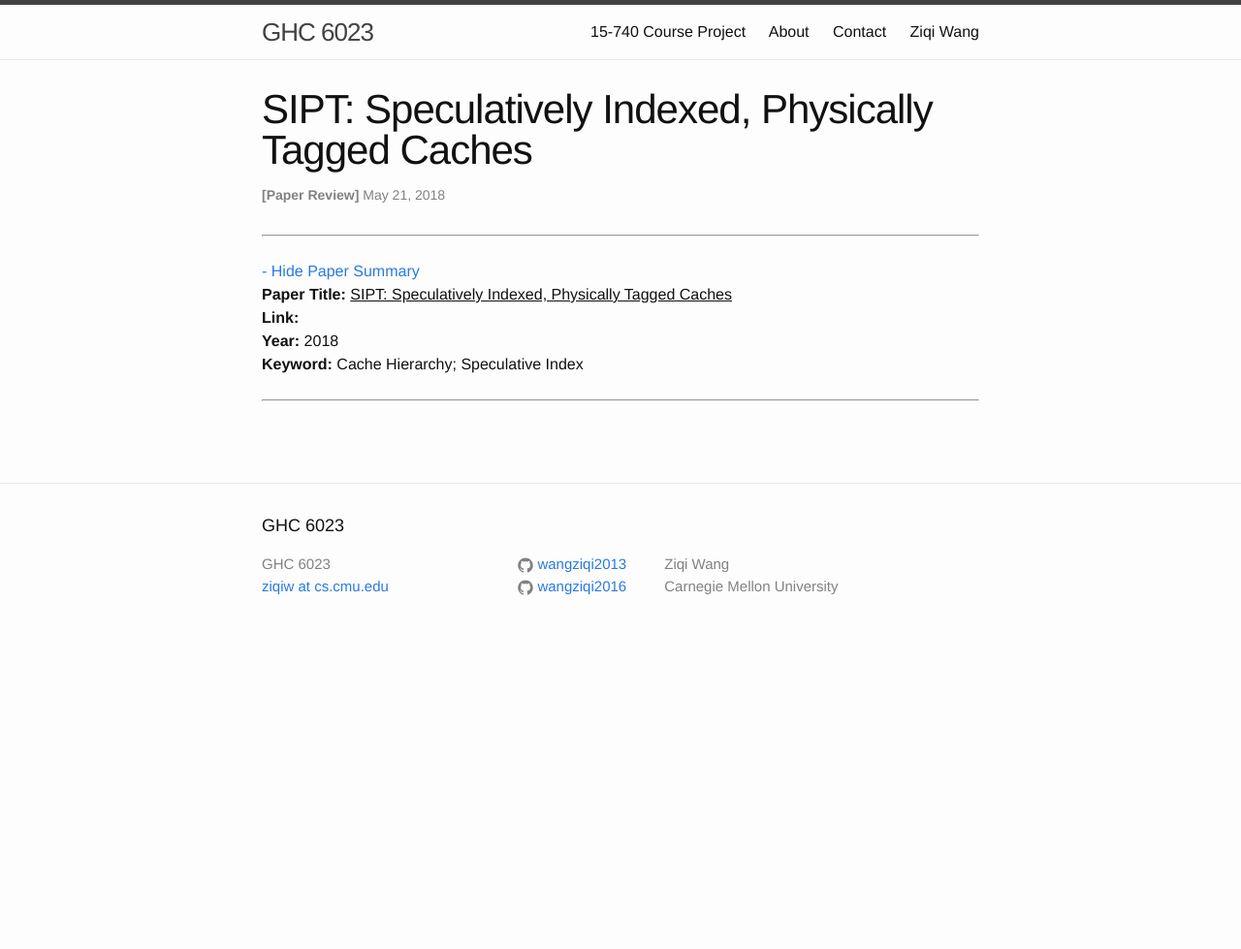
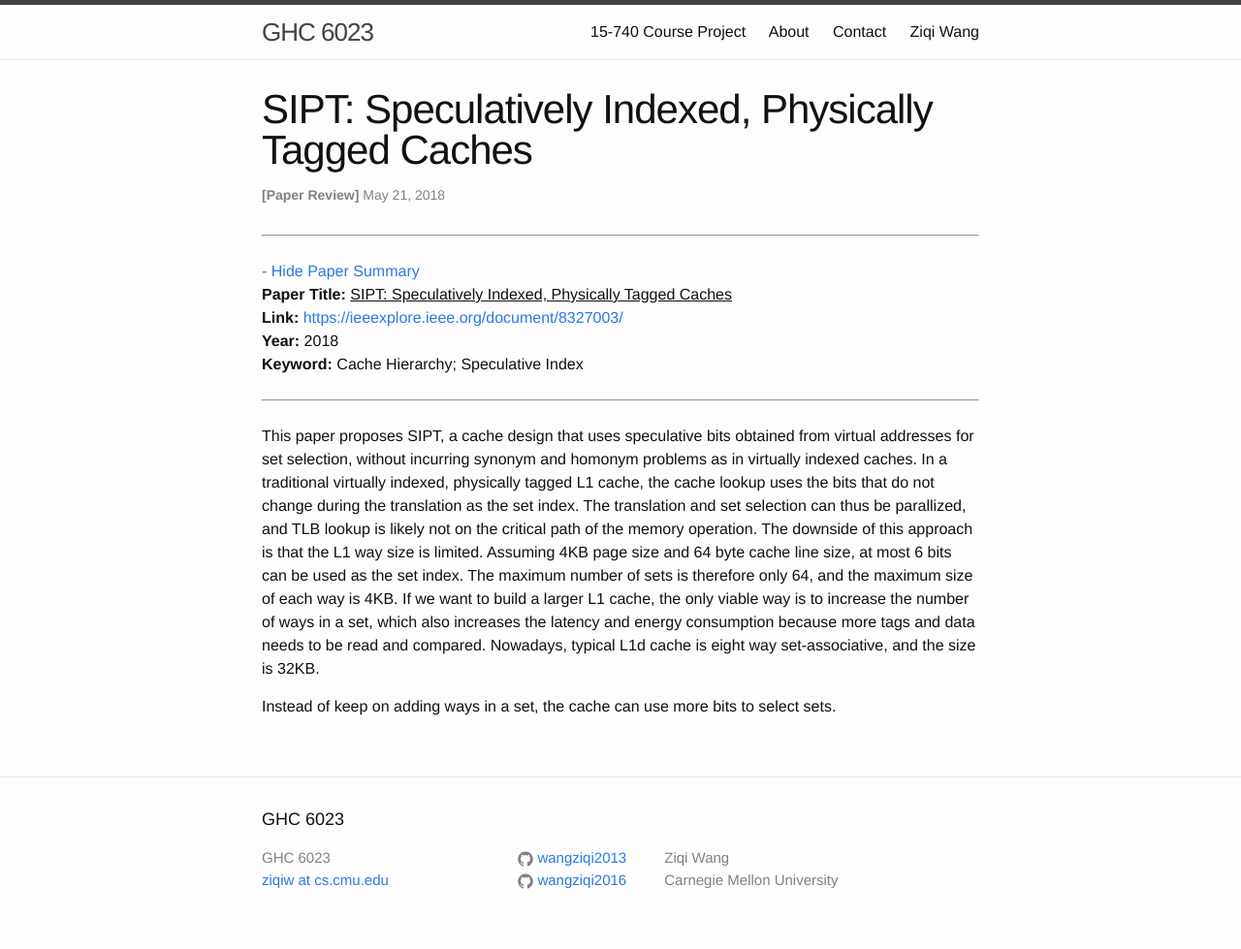
Before and after one commit to wangziqi2013/wangziqi2013.github.io, a Jekyll site: the page built from _posts/2018-05-20-SIPT.markdown, in a window 1280 px wide. Shown: the whole page at 97% size. Built offline with Jekyll 4.4.1, drawn with Linux system fonts in a browser that asks for light colours; before the commit the page ends 900 px from its top, so only the background shows below that.

Commit message:
Finish first paragraph

```diff
--- a/_posts/2018-05-20-SIPT.markdown
+++ b/_posts/2018-05-20-SIPT.markdown
@@ -4,7 +4,7 @@ title:  "SIPT: Speculatively Indexed, Physically Tagged Caches"
 date:   2018-05-20 19:06:00 -0500
 categories: paper
 paper_title: "SIPT: Speculatively Indexed, Physically Tagged Caches"
-paper_link:
+paper_link: https://ieeexplore.ieee.org/document/8327003/
 paper_keyword: Cache Hierarchy; Speculative Index
 paper_year: 2018
 rw_set:
@@ -12,3 +12,16 @@ htm_cd:
 htm_cr:
 version_mgmt:
 ---
+
+This paper proposes SIPT, a cache design that uses speculative bits obtained from virtual addresses for set
+selection, without incurring synonym and homonym problems as in virtually indexed caches.
+In a traditional virtually indexed, physically tagged L1 cache, the cache lookup uses the bits that do not
+change during the translation as the set index. The translation and set selection can thus be parallized, and TLB
+lookup is likely not on the critical path of the memory operation. The downside of this approach is that the L1 way
+size is limited. Assuming 4KB page size and 64 byte cache line size, at most 6 bits can be used as the set
+index. The maximum number of sets is therefore only 64, and the maximum size of each way is 4KB. If we want to build
+a larger L1 cache, the only viable way is to increase the number of ways in a set, which also increases the latency
+and energy consumption because more tags and data needs to be read and compared. Nowadays, typical L1d cache is eight
+way set-associative, and the size is 32KB.
+
+Instead of keep on adding ways in a set, the cache can use more bits to select sets.
```
